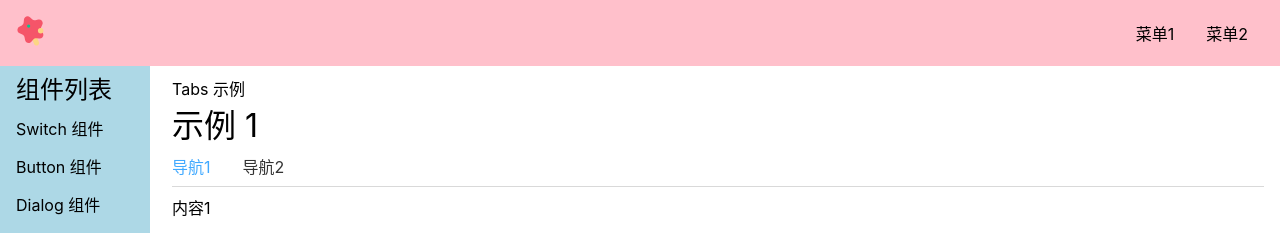
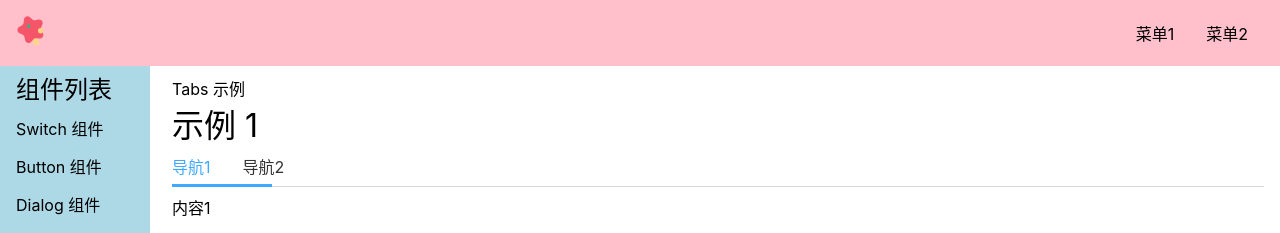
Before and after one commit to EvelynWXY/jelly-ui, a Vue app: page /#/doc/tabs in a window 1280 px wide. Shown: the top 233 px of the page. Built offline with nearby package versions, Linux system fonts and the light colour scheme.

Commit message:
indicator css 1

```diff
--- a/src/libs/Tabs.vue
+++ b/src/libs/Tabs.vue
@@ -3,7 +3,7 @@
         <div class="xingzi-tabs-nav">
             <div class="xingzi-tabs-nav-item" v-for="(t, index) in titles" @click="select(t)"
                 :class="{ selected: t === selected }" :key="index">{{ t }}</div>
-
+            <div class="xingzi-tabs-nav-indicator"></div>
         </div>
         <div class="xingzi-tabs-content">
             <!-- <component class="xingzi-tabs-content-item"
@@ -61,6 +61,7 @@ $border-color: #d9d9d9;
         display: flex;
         color: $color;
         border-bottom: 1px solid $border-color;
+        position: relative;
 
         &-item {
             padding: 8px 0;
@@ -75,6 +76,15 @@ $border-color: #d9d9d9;
                 color: $blue;
             }
         }
+
+        &-indicator {
+            position: absolute;
+            height: 3px;
+            left: 0;
+            bottom: -1px;
+            background: $blue;
+            width: 100px;
+        }
     }
 
     &-content {
```
